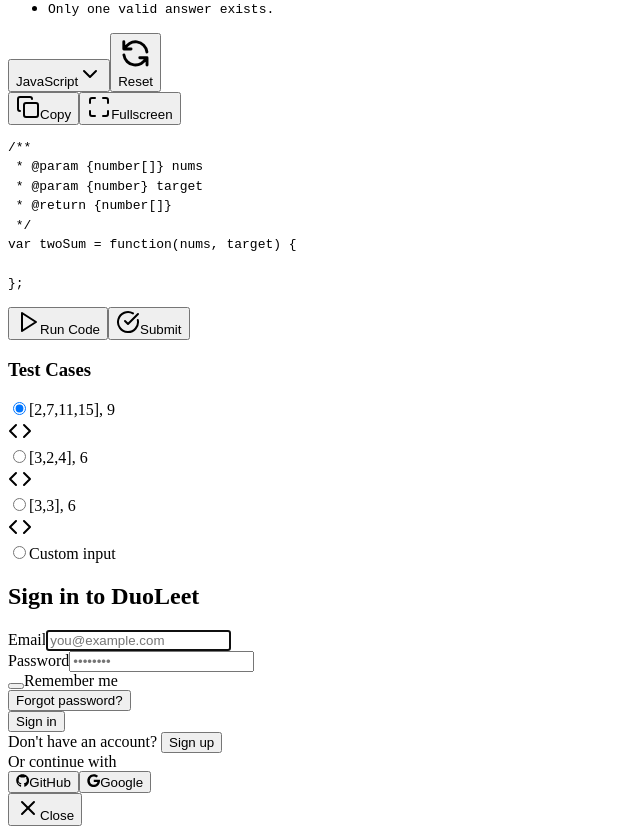
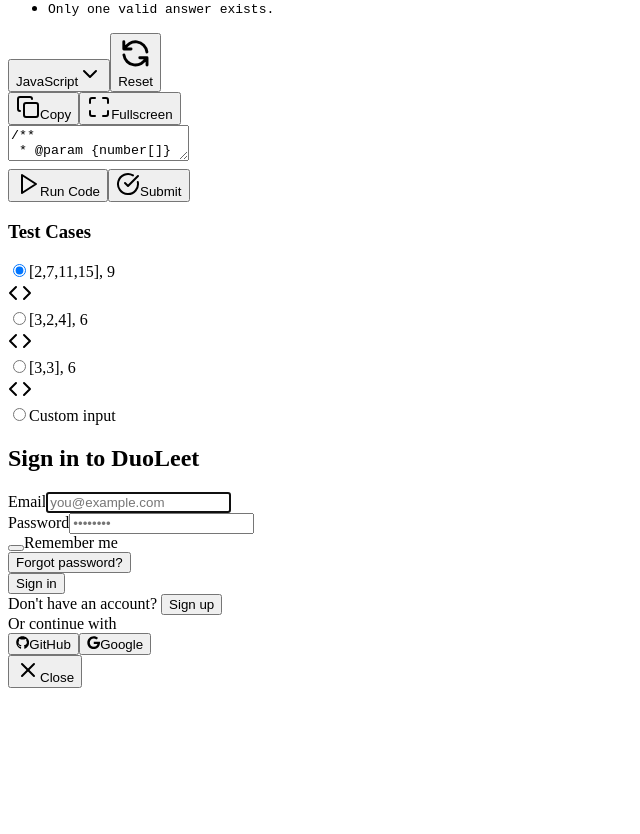
Before and after one commit to YPandas/DuoLeet, a React (Vite) app in the folder client/: page /problem/1 in a window 1280 px wide. Shown: the part 1004-1838 px from the top of the page, without its empty margins (0-640 px from the left). After the commit the page ends 1700 px from the top, so only its background shows below. Built offline with nearby package versions, Linux system fonts and the light colour scheme.

Commit message:
Code Editor Functional
Previously, the code editor was static. Users can now type their own code. In addition, the language selection menu is finally functional

```diff
--- a/client/src/components/CodeEditor.tsx
+++ b/client/src/components/CodeEditor.tsx
@@ -1,4 +1,4 @@
-import { useState } from "react";
+import { useState, useEffect } from "react";
 import { Card } from "@/components/ui/card";
 import { Button } from "@/components/ui/button";
 import { Select, SelectContent, SelectItem, SelectTrigger, SelectValue } from "@/components/ui/select";
@@ -12,36 +12,54 @@ interface TestCase {
 }
 
 interface CodeEditorProps {
-  initialCode?: string;
+  problemId: string;
+  initialCode: string;
+  testCases: TestCase[];
   language?: string;
-  testCases?: TestCase[];
+  onLanguageChange?: (language: string) => void;
 }
 
-export default function CodeEditor({
-  initialCode = "",
-  language: initialLanguage = "python",
-  testCases = []
-}: CodeEditorProps) {
-  const [language, setLanguage] = useState(initialLanguage);
+export default function CodeEditor({ problemId, initialCode, testCases: initialTestCases, language = "javascript", onLanguageChange }: CodeEditorProps) {
+  const [currentLanguage, setCurrentLanguage] = useState(language);
   const [code, setCode] = useState(initialCode);
-  const [localTestCases, setLocalTestCases] = useState<TestCase[]>(testCases);
+  const [testCases, setTestCases] = useState<TestCase[]>(initialTestCases);
   const [isRunning, setIsRunning] = useState(false);
   const [isSubmitting, setIsSubmitting] = useState(false);
+
+  // Update code when language or initialCode changes
+  useEffect(() => {
+    setCode(initialCode);
+  }, [initialCode]);
+
+  useEffect(() => {
+    setCurrentLanguage(language);
+  }, [language]);
+
+  const handleLanguageChange = (newLanguage: string) => {
+    setCurrentLanguage(newLanguage);
+    if (onLanguageChange) {
+      onLanguageChange(newLanguage);
+    }
+  };
+
+  const resetCode = () => {
+    setCode(initialCode);
+  };
 
   const runCode = () => {
     setIsRunning(true);
 
     // Update test cases to simulate running
-    const updatedTestCases = localTestCases.map(testCase => ({
+    const updatedTestCases = testCases.map(testCase => ({
       ...testCase,
       status: 'running' as const
     }));
-    setLocalTestCases(updatedTestCases);
+    setTestCases(updatedTestCases);
 
     // Simulate running code with delays for each test case
-    localTestCases.forEach((_, index) => {
+    testCases.forEach((_, index) => {
       setTimeout(() => {
-        setLocalTestCases(prevTestCases => {
+        setTestCases(prevTestCases => {
           const newTestCases = [...prevTestCases];
           // Randomly pass or fail for demo
           newTestCases[index].status = Math.random() > 0.3 ? 'passed' : 'failed';
@@ -49,7 +67,7 @@ export default function CodeEditor({
         });
 
         // If this is the last test case, set running to false
-        if (index === localTestCases.length - 1) {
+        if (index === testCases.length - 1) {
           setIsRunning(false);
         }
       }, 1000 + (index * 500));
@@ -60,16 +78,16 @@ export default function CodeEditor({
     setIsSubmitting(true);
 
     // Update test cases to simulate running
-    const updatedTestCases = localTestCases.map(testCase => ({
+    const updatedTestCases = testCases.map(testCase => ({
       ...testCase,
       status: 'running' as const
     }));
-    setLocalTestCases(updatedTestCases);
+    setTestCases(updatedTestCases);
 
     // Simulate submitting with delays
-    localTestCases.forEach((_, index) => {
+    testCases.forEach((_, index) => {
       setTimeout(() => {
-        setLocalTestCases(prevTestCases => {
+        setTestCases(prevTestCases => {
           const newTestCases = [...prevTestCases];
           // For submission, we'll make them all pass
           newTestCases[index].status = 'passed';
@@ -77,7 +95,7 @@ export default function CodeEditor({
         });
 
         // If this is the last test case, set submitting to false
-        if (index === localTestCases.length - 1) {
+        if (index === testCases.length - 1) {
           setIsSubmitting(false);
         }
       }, 1000 + (index * 500));
@@ -85,23 +103,28 @@ export default function CodeEditor({
   };
 
   return (
-    <div className="h-full flex flex-col bg-white">
+    <div className="flex flex-col h-full">
       {/* Options Bar */}
       <div className="bg-white p-3 border-b border-neutral-200 flex justify-between">
         <div className="flex items-center">
-          <Select value={language} onValueChange={setLanguage}>
+          <Select value={currentLanguage} onValueChange={handleLanguageChange}>
             <SelectTrigger className="w-32 mr-2">
-              <SelectValue placeholder="Language" />
+              <SelectValue>
+                {currentLanguage === 'javascript' && 'JavaScript'}
+                {currentLanguage === 'python' && 'Python3'}
+                {currentLanguage === 'java' && 'Java'}
+                {currentLanguage === 'cpp' && 'C++'}
+              </SelectValue>
             </SelectTrigger>
             <SelectContent>
+              <SelectItem value="javascript">JavaScript</SelectItem>
               <SelectItem value="python">Python3</SelectItem>
-              <SelectItem value="javascript">JavaScript</SelectItem>
               <SelectItem value="java">Java</SelectItem>
               <SelectItem value="cpp">C++</SelectItem>
             </SelectContent>
           </Select>
 
-          <Button variant="outline" size="sm" className="text-sm">
+          <Button variant="outline" size="sm" className="text-sm" onClick={resetCode}>
             <svg className="h-4 w-4 mr-1" fill="none" viewBox="0 0 24 24" stroke="currentColor">
               <path strokeLinecap="round" strokeLinejoin="round" strokeWidth={2} d="M4 4v5h.582m15.356 2A8.001 8.001 0 004.582 9m0 0H9m11 11v-5h-.581m0 0a8.003 8.003 0 01-15.357-2m15.357 2H15" />
             </svg>
@@ -122,8 +145,14 @@ export default function CodeEditor({
       </div>
 
       {/* Editor Area */}
-      <div className="flex-1 bg-neutral-900 overflow-y-auto code-editor p-4 text-white text-sm font-mono">
-        <pre className="whitespace-pre-wrap">{code}</pre>
+      <div className="flex-1 bg-neutral-900 overflow-y-auto code-editor text-white text-sm font-mono">
+        <textarea
+          value={code}
+          onChange={(e) => setCode(e.target.value)}
+          className="w-full h-full bg-transparent text-white font-mono text-sm p-4 resize-none outline-none border-none"
+          placeholder="Start coding..."
+          spellCheck={false}
+        />
       </div>
 
       {/* Test Cases and Submit */}
@@ -142,8 +171,7 @@ export default function CodeEditor({
             Run Code
           </Button>
           <Button
-            className="flex-1"
-            variant="success"
+            className="flex-1 bg-green-600 hover:bg-green-700 text-white"
             onClick={submitCode}
             disabled={isRunning || isSubmitting}
           >
@@ -159,8 +187,7 @@ export default function CodeEditor({
         <Card className="bg-neutral-100 p-4">
           <h3 className="font-medium mb-2">Test Cases</h3>
           <div className="space-y-2">
-            {localTestCases.length > 0 ? (
-              localTestCases.map((testCase, index) => (
+            {testCases.map((testCase, index) => (
               <div key={index} className="flex items-center">
                 <input
                   type="radio"
@@ -200,10 +227,7 @@ export default function CodeEditor({
                   </span>
                 </div>
               </div>
-              ))
-            ) : (
-              <div className="text-sm text-neutral-500">No test cases available</div>
-            )}
+            ))}
             <div className="flex items-center">
               <input
                 type="radio"
--- a/client/src/pages/Problem.tsx
+++ b/client/src/pages/Problem.tsx
@@ -29,7 +29,9 @@ export default function Problem() {
     constraints: problemData.constraints,
   };
 
-  const initialCode = problemData.starterCode[selectedLanguage as keyof typeof problemData.starterCode];
+  const getCurrentCode = () => {
+    return problemData.starterCode[selectedLanguage as keyof typeof problemData.starterCode];
+  };
 
   const testCases = problemData.testCases.map(testCase => ({
     input: testCase.input,
@@ -159,7 +161,7 @@ export default function Problem() {
         <div className="w-full md:w-7/12 lg:w-2/3 flex flex-col">
           <CodeEditor
             problemId={problem.id}
-            initialCode={initialCode}
+            initialCode={getCurrentCode()}
             testCases={testCases}
             language={selectedLanguage}
             onLanguageChange={(newLanguage) => {
```
Lines whose indentation alone changed are shown as unchanged.
